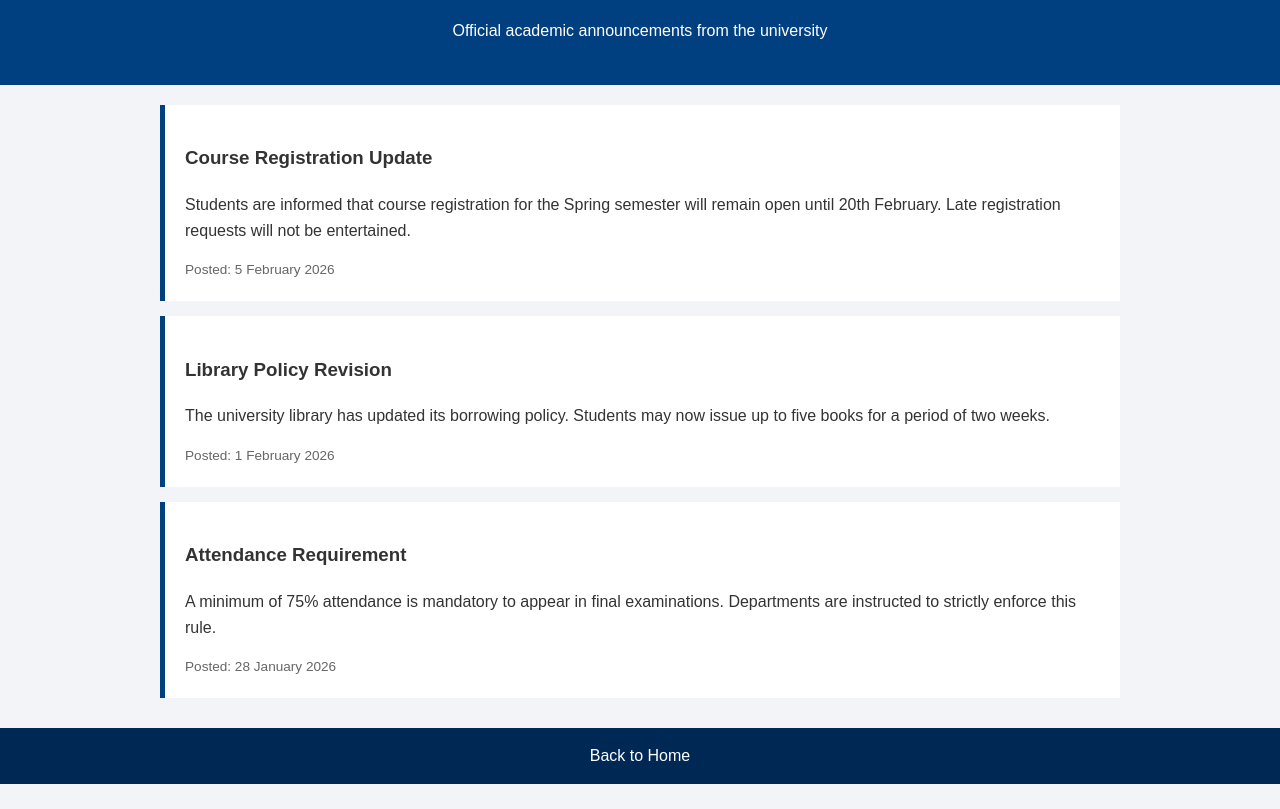
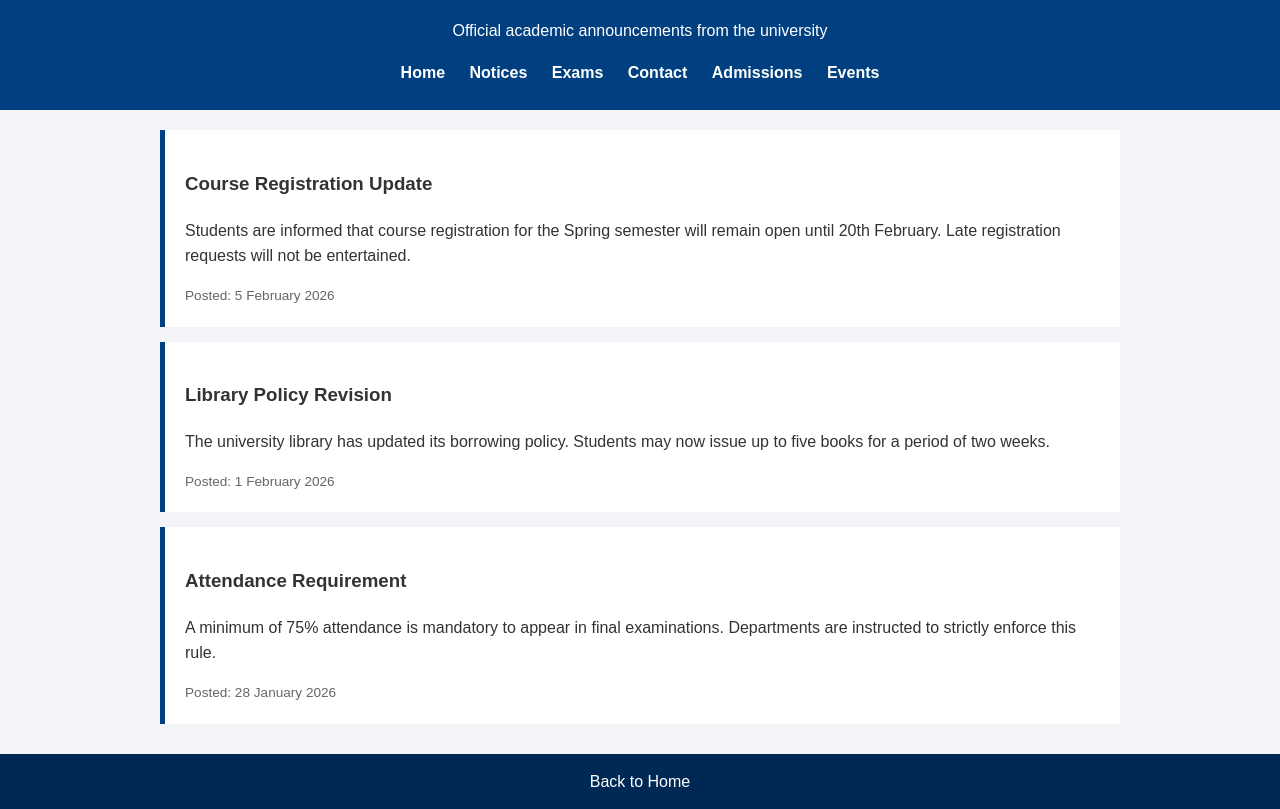
Before and after one commit to UniversityNoticeBoard/Uni-Digital-Notice-Board, a website: page src/notices.html in a window 1280 px wide. Shown: the part 101-910 px from the top of the page. Before the commit the page ends 885 px from the top, so only its background shows below. Drawn offline with Linux system fonts and the light colour scheme.

Commit message:
Added navigation in notices page and confirm cd

```diff
--- a/src/notices.html
+++ b/src/notices.html
@@ -10,6 +10,16 @@
   <header class="page-header">
     <h1>Academic Notices</h1>
     <p>Official academic announcements from the university</p>
+
+    <nav class="navigation">
+     <a href="index.html">Home</a>
+     <a href="notices.html">Notices</a>
+     <a href="exams.html">Exams</a>
+     <a href="contact.html">Contact</a>
+      <a href="admissions.html">Admissions</a>
+      <a href="events.html">Events</a>
+    </nav>
+
   </header>
 
   <main class="container">
```
